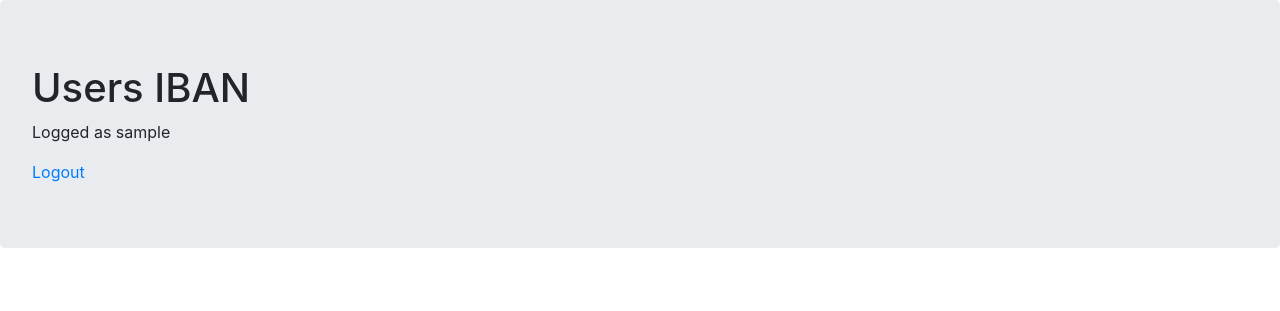
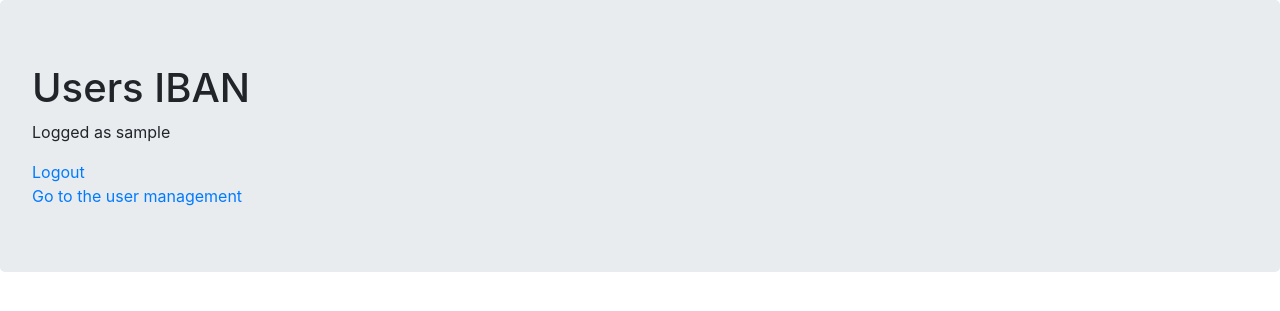
Before and after one commit to jesusenlanet/django-example, a Django app: page / in a window 1280 px wide. Shown: the top 311 px of the page. Run offline with Django 3.2, Linux system fonts and the light colour scheme; the visitor is signed in with stand-in values (Sample User, id 1); some libraries are stand-ins or nearby versions.

Commit message:
Added a link to the user manament page into the index

```diff
--- a/usermanage/templates/index.html
+++ b/usermanage/templates/index.html
@@ -14,6 +14,8 @@
         {% if user.is_authenticated %}
             <p>Logged as {{ user.username }}</p>
             <a href="{% url 'logout' %}">Logout</a>
+            <br>
+            <a href="{% url 'user-list' %}">Go to the user management</a>
         {% else %}
             <a href="{% url 'social:begin' 'google-oauth2' %}">Login</a>
         {% endif %}
```
